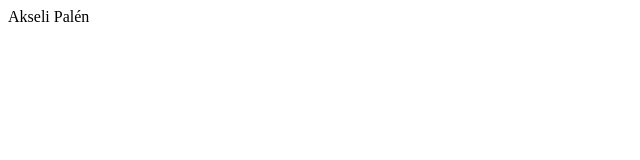
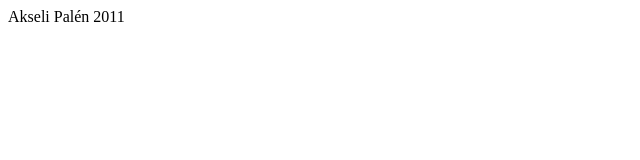
Before and after one commit to axelpale/akselipalen, a plain HTML site: page src/index.html in a window 1280 px wide. Shown: the full height of the page, 0-640 px from the left. Drawn offline with Linux system fonts and the light colour scheme.

Commit message:
Year added to index

```diff
--- a/src/index.html
+++ b/src/index.html
@@ -1,5 +1,5 @@
 <html>
 <body>
-Akseli Pal&eacute;n
+Akseli Pal&eacute;n 2011
 </body>
 </html>
```
